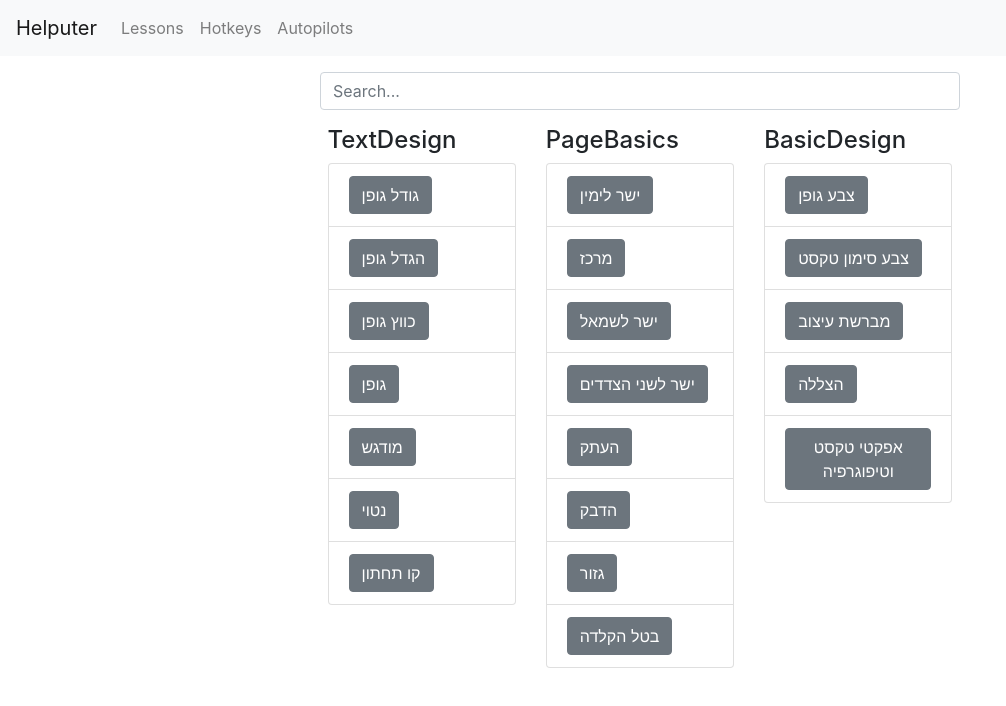
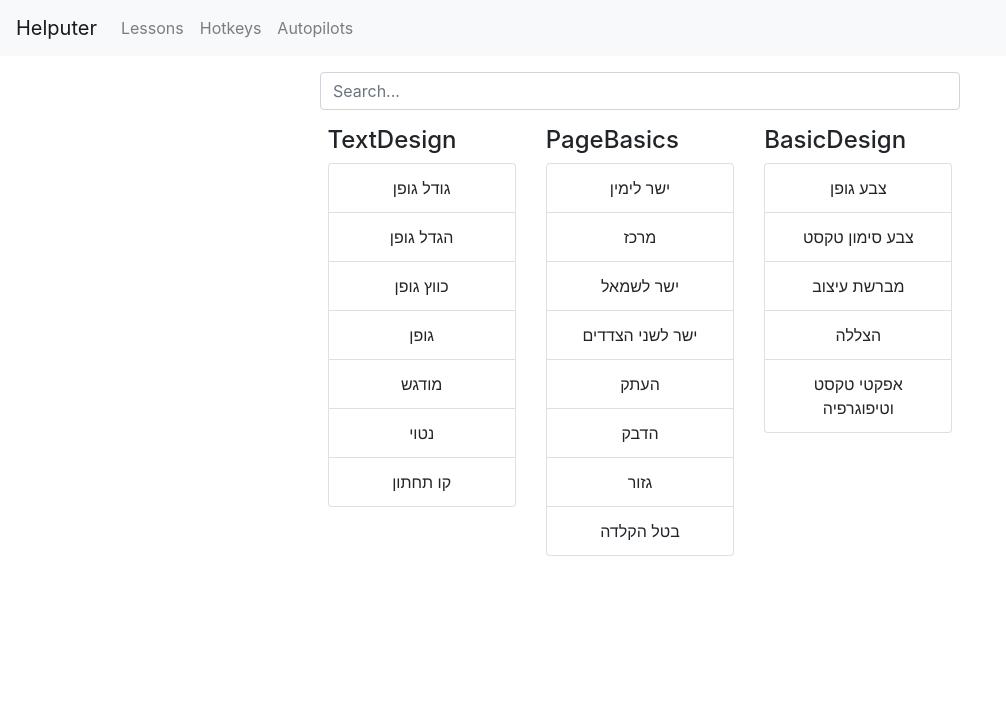
Before and after one commit to ShalomPrinz/HelputerReact, a React (Create React App) app: page / in a window 1280 px wide. Shown: the top 706 px of the page, without its empty margins (0-1006 px from the left). Built offline with nearby package versions, Linux system fonts and the light colour scheme.

Commit message:
update Popover styling

```diff
--- a/src/components/common/Popover.jsx
+++ b/src/components/common/Popover.jsx
@@ -1,6 +1,5 @@
 import React from "react";
 import Popover from "react-bootstrap/Popover";
-import Button from "react-bootstrap/Button";
 import OverlayTrigger from "react-bootstrap/OverlayTrigger";
 
 function AppPopover({ text, title, description = text }) {
@@ -17,7 +16,7 @@ function AppPopover({ text, title, description = text }) {
       placement="bottom"
       overlay={overlay}
     >
-      <Button variant="secondary">{text}</Button>
+      <div className="text-center">{text}</div>
     </OverlayTrigger>
   );
 }
```
